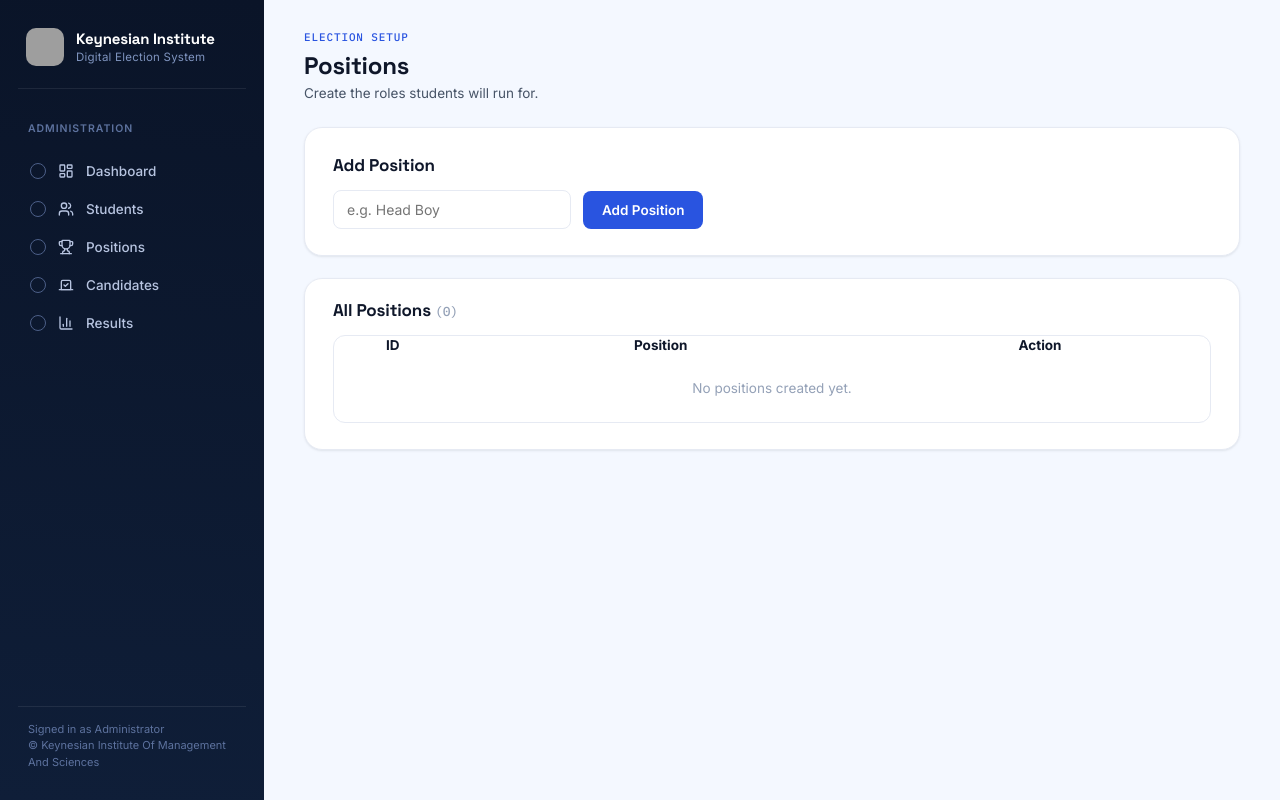
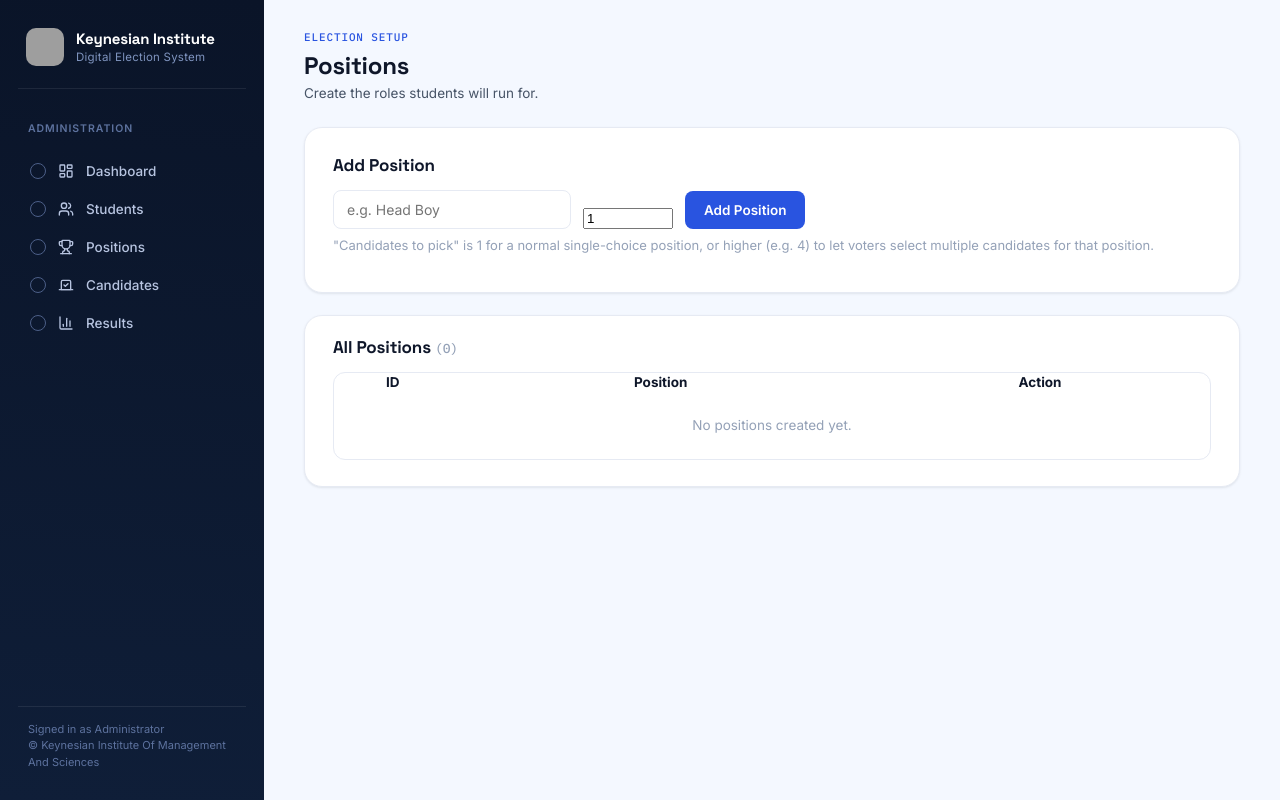
Before and after one commit to abr17-pak/keynesian-election-system-2026, a Python web app: template keynesian-election-supabase/templates/positions.html in a window 1280 px wide. Run offline with Jinja, Linux system fonts and the light colour scheme; the template is opened without the code that fills it, so the values that code supplies are empty; grey boxes are pictures that could not be loaded.

Commit message:
Enhance position form with max selections input
Updated the form to include a max selections input and added a note about candidate selection.

```diff
--- a/keynesian-election-supabase/templates/positions.html
+++ b/keynesian-election-supabase/templates/positions.html
@@ -13,12 +13,18 @@
 <div class="card">
     <h2>Add Position</h2>
 
-    <form method="POST" class="form-inline" style="margin-top:14px;">
+       <form method="POST" class="form-inline" style="margin-top:14px;">
         <div class="form-row" style="margin-bottom:0;">
             <input type="text" name="position_name" placeholder="e.g. Head Boy" required>
         </div>
+        <div class="form-row" style="margin-bottom:0;">
+            <input type="number" name="max_selections" min="1" value="1" style="width:90px;" title="How many candidates a voter can pick for this position">
+        </div>
         <button type="submit">Add Position</button>
     </form>
+    <p style="color:var(--ink-400); font-size:13px; margin-top:8px;">
+        "Candidates to pick" is 1 for a normal single-choice position, or higher (e.g. 4) to let voters select multiple candidates for that position.
+    </p>
 </div>
 
 <div class="card" style="padding-top:20px;">
```
